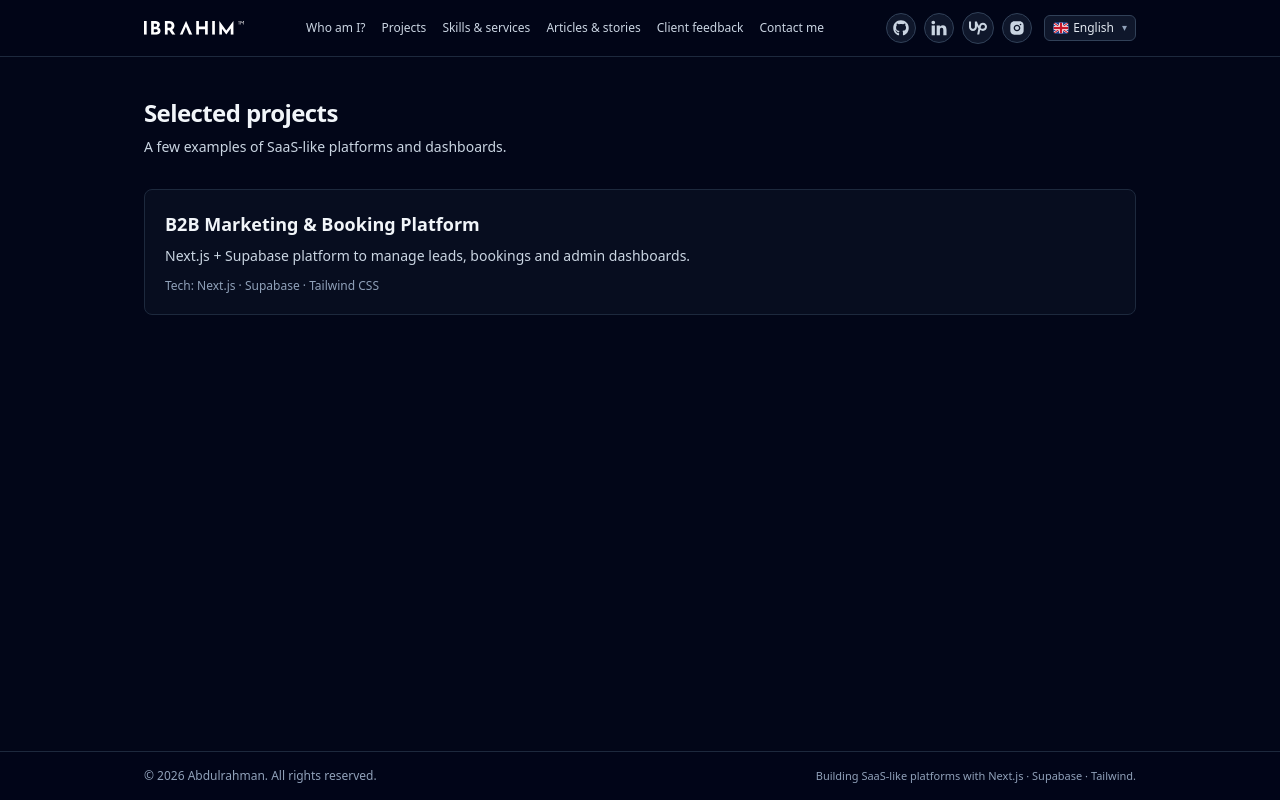
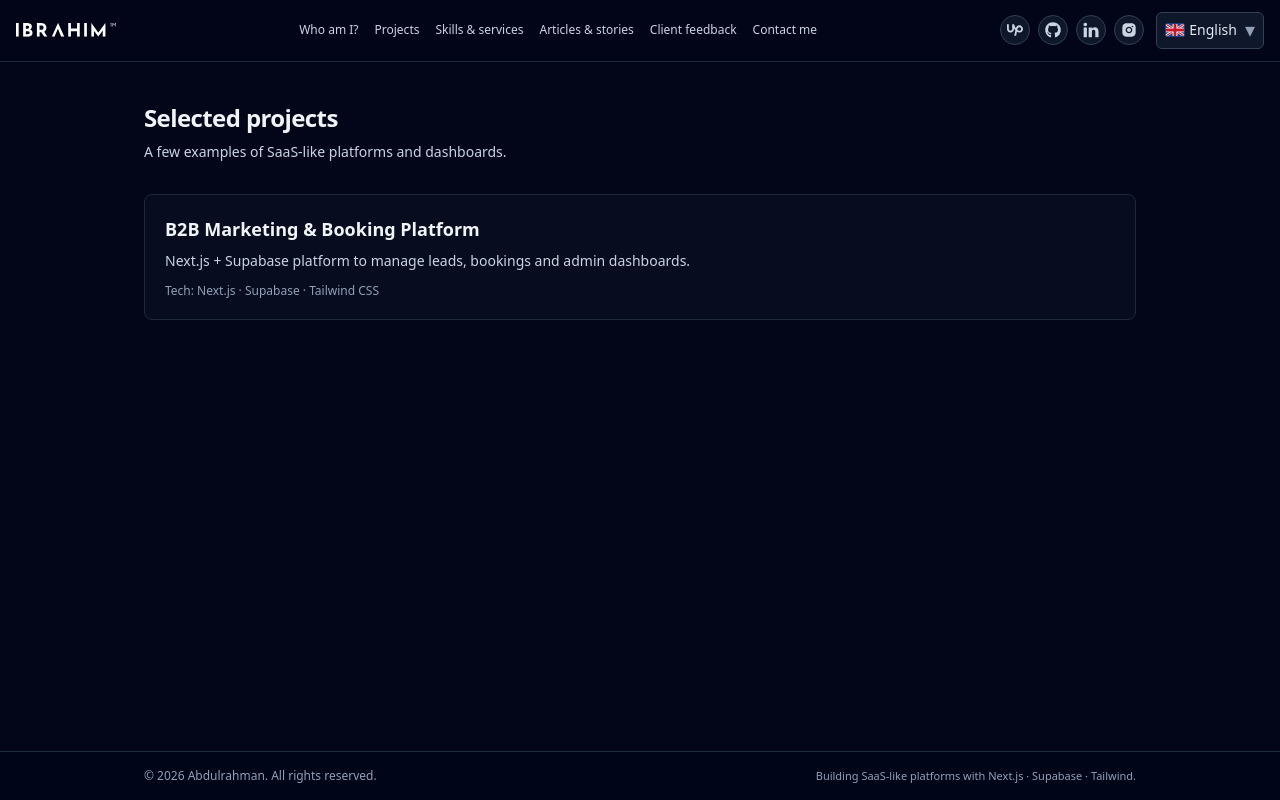
Before and after one commit to ibrahimammar-web/my-portfolio, a Next.js app: page /en/projects in a window 1280 px wide. Built offline with nearby package versions, Linux system fonts and the light colour scheme.

Commit message:
another retuches on the Navbar

```diff
--- a/app/components/Navbar.tsx
+++ b/app/components/Navbar.tsx
@@ -71,7 +71,7 @@ export function Navbar() {
   return (
     <header className="border-b border-slate-800 bg-slate-950/80 backdrop-blur">
       <nav className={
-          'mx-auto flex max-w-5xl items-center justify-between gap-4 px-4 py-3 ' +
+          'mx-auto flex max-w-7xl items-center justify-between gap-4 px-4 py-3 ' +
           (isArabic ? 'flex-row-reverse' : '')
         }>
         {/* Logo */}
@@ -108,6 +108,16 @@ export function Navbar() {
       }>
           {/* Social icons - Desktop */}
           <div className="hidden items-center gap-2 lg:flex">
+
+            <a
+              href="https://www.upwork.com/freelancers/your-upwork"
+              target="_blank"
+              rel="noreferrer"
+              className="rounded-full border border-slate-700 bg-slate-900 p-1.5 text-slate-300 transition-colors duration-200 hover:border-emerald-500 hover:text-emerald-400"
+              aria-label="Upwork"
+            >
+              <SiUpwork size={16} />
+            </a>
             <a
               href="https://github.com/your-github"
               target="_blank"
@@ -124,15 +134,7 @@ export function Navbar() {
             >
               <TfiLinkedin size={16} />
             </a>
-            <a
-              href="https://www.upwork.com/freelancers/your-upwork"
-              target="_blank"
-              rel="noreferrer"
-              className="rounded-full border border-slate-700 bg-slate-900 p-1.5 text-slate-300 transition-colors duration-200 hover:border-emerald-500 hover:text-emerald-400"
-              aria-label="Upwork"
-            >
-              <SiUpwork size={18} />
-            </a>
+
             <a
               href="https://www.instagram.com/your-instagram"
               target="_blank"
@@ -148,30 +150,44 @@ export function Navbar() {
             <button
               type="button"
               onClick={() => setLangOpen((v) => !v)}
-              className="flex items-center gap-1 rounded-md border border-slate-700 bg-slate-900 px-2 py-1 text-xs text-slate-200 transition-colors duration-200 hover:border-emerald-500"
+              className={
+                'flex items-center gap-1 rounded-md border border-slate-700 bg-slate-900 px-2 py-1 text-xs text-slate-200 transition-colors duration-200 hover:border-emerald-500 ' +
+                (isArabic ? 'flex-row-reverse' : '')
+              }
             >
               <Image
                 src={activeLocale.flagSrc}
                 alt={activeLocale.label}
-                width={16}
+                width={20}
                 height={12}
-                className="rounded"
               />
-              <span className="hidden sm:inline">{activeLocale.label}</span>
-              <span className="ml-1 text-[10px] text-slate-400">
+              <span className="hidden sm:inline text-[14px]">
+                {activeLocale.label}
+              </span>
+              <span
+                className={
+                  'text-[20px] text-slate-400 ' +
+                  (isArabic ? 'mr-1' : 'ml-1')
+                }
+              >
                 {langOpen ? '▴' : '▾'}
               </span>
             </button>
 
             {langOpen && (
-              <div className="absolute right-0 z-30 mt-1 w-36 rounded-md border border-slate-700 bg-slate-900 py-1 text-xs shadow-lg">
+              <div
+                className={
+                  'absolute z-30 mt-1 w-36 rounded-md border border-slate-700 bg-slate-900 py-1 text-xs shadow-lg ' +
+                  (isArabic ? 'left-0' : 'right-0')
+                }
+              >
                 {locales.map((l) => (
                   <button
                     key={l.code}
                     type="button"
                     onClick={() => switchLocale(l.code)}
                     className={
-                      'flex w-full items-center gap-2 px-2 py-1 text-left hover:bg-slate-800 ' +
+                      'flex w-full text-[14px] items-center gap-2 px-2 py-1 text-left hover:bg-slate-800 ' +
                       (l.code === activeLocale.code
                         ? 'text-emerald-400'
                         : 'text-slate-200')
@@ -180,15 +196,15 @@ export function Navbar() {
                     <Image
                       src={l.flagSrc}
                       alt={l.label}
-                      width={16}
+                      width={18}
                       height={12}
-                      className="rounded"
                     />
                     <span>{l.label}</span>
                   </button>
                 ))}
               </div>
             )}
+
           </div>
 
           {/* Burger menu - Mobile / Tablet */}
@@ -226,7 +242,12 @@ export function Navbar() {
       {/* Mobile menu */}
       {menuOpen && (
         <div className="border-t border-slate-800 bg-slate-950 lg:hidden">
-          <div className="mx-auto flex max-w-5xl flex-col gap-2 px-4 py-3 text-sm">
+          <div
+            className={
+              'mx-auto flex max-w-5xl flex-col gap-2 px-4 py-3 text-sm ' +
+              (isArabic ? 'items-end text-right' : 'items-start text-left')
+            }
+          >
             {links.map((link) => (
               <a
                 key={link.label}
@@ -237,7 +258,13 @@ export function Navbar() {
                 {link.label}
               </a>
             ))}
-            <div className="mt-2 flex items-center gap-3">
+
+            <div
+              className={
+                'mt-2 flex items-center gap-3 ' +
+                (isArabic ? 'justify-end' : 'justify-start')
+              }
+            >
               <a
                 href="https://github.com/your-github"
                 target="_blank"
@@ -274,6 +301,7 @@ export function Navbar() {
           </div>
         </div>
       )}
+
     </header>
   );
 }
--- a/messages/ar.json
+++ b/messages/ar.json
@@ -1,11 +1,11 @@
 {
    "nav": {
     "about": "أنا مين؟",
-    "projects": "المشاريع",
+    "projects": "مشاريعي",
     "skillsServices": "المهارات والخدمات",
-    "caseStudies": "المقالات",
-    "testimonials": "آراء العملاء",
-    "contact": "تواصل معي"
+    "caseStudies": "مقالاتي",
+    "testimonials": "آراء عملائي",
+    "contact": "تواصل معايا"
   },
   "hero": {
     "subtitle": "مطور Full-stack",
```
